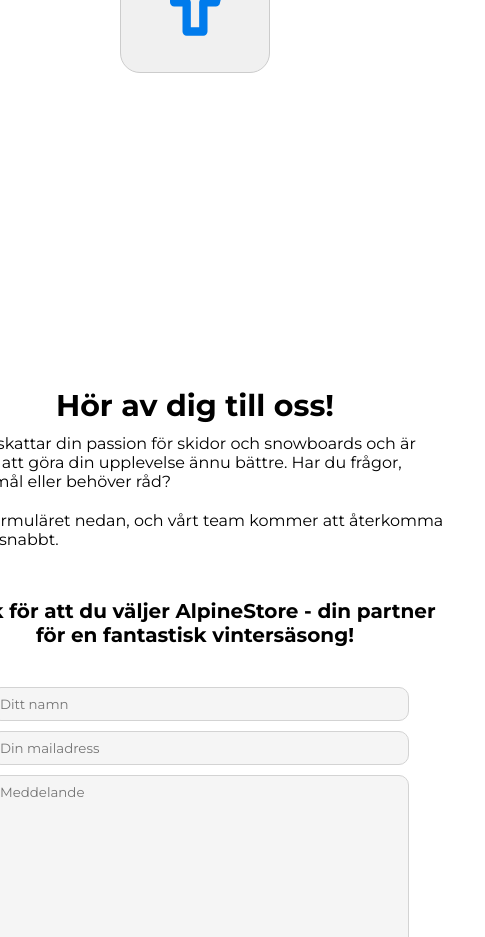
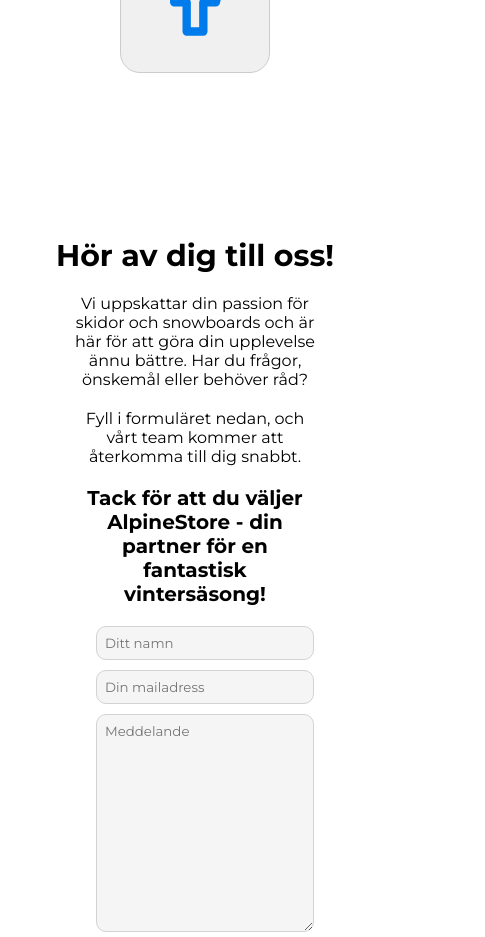
Before and after one commit to pbckman/FE2_Webshop, a React (Vite) app: page /contact in a window 390 px wide. Shown: the part 1260-2197 px from the top of the page, 485 px wide, since content can reach past the window. Built offline with nearby package versions, Linux system fonts and the light colour scheme.

Commit message:
fixed some responsiveness

```diff
--- a/src/components/EmailForm.jsx
+++ b/src/components/EmailForm.jsx
@@ -7,7 +7,7 @@
   flex-direction: column;
   align-items: center;
   max-width: 400px;
-  margin: auto;
+  padding-left: 20px; /* THIS */
 `;
 
 const StyledInput = styled.input`
@@ -18,6 +18,9 @@
   border-radius: 10px;
   border: 1px solid lightgrey;
   background-color: #f5f5f5;
+  @media (max-width: 800px) {
+    width: 200px;
+  }
 `;
 
 const StyledTextarea = styled.textarea`
@@ -29,6 +32,9 @@
   border-radius: 10px;
   border: 1px solid lightgrey;
   background-color: #f5f5f5;
+  @media (max-width: 800px) {
+    width: 200px;
+  }
 `;
 
 const StyledButton = styled.button`
@@ -42,6 +48,9 @@
 
   &:hover {
     background-color: ${(props) => (props.disabled ? '#007BECFF' : '#005fa3')};
+  }
+  @media (max-width: 800px) {
+    width: 200px;
   }
 `;
 
--- a/src/pages/About.jsx
+++ b/src/pages/About.jsx
@@ -86,7 +86,6 @@
 
 
 
-
 function About(props) {
     return (
         <>
--- a/src/pages/Contact.jsx
+++ b/src/pages/Contact.jsx
@@ -9,12 +9,15 @@
 
 const ContactWrapper = styled.div`
   height: auto;
+  display: flex;
+  flex-direction: column;
+  align-items: center;
 `;
 
 const BoxesContainer = styled.div`
   display: flex;
   justify-content: center;
-  @media(max-width: 720px) {
+  @media(max-width: 850px) {
     flex-direction: column;
     align-items: center;
   }
@@ -28,12 +31,10 @@
   height: 70vh;
   width: 70vh;
   box-sizing: border-box;
+  text-align: center;
   h1, h2, p{
     margin: 10px;
     padding: 0;
-  }
-  h2 {
-    text-align: center;
   }
   p {
     width: 300px;
@@ -44,23 +45,15 @@
     font-size: 20px;
     padding-top: 40px;
   }
-  img{
-      width: 600px;
-      height: 600px;
-      object-fit: cover;
-    }
-  @media (max-width: 1300px) {
-    margin-bottom: 330px;
+  @media (max-width: 1500px) {
+    margin-bottom: 150px;
     width: 400px;
-    img{
-      display: none;
-    }
   }`
 
 const SoMeBoxWrapper = styled.div`
   display: flex;
   justify-content: center;
-  @media (max-width: 720px) {
+  @media (max-width: 800px) {
     flex-direction: column;
   }
   `;
@@ -85,18 +78,31 @@
   display: flex;
   justify-content: center;
   padding-top: 20px;
-  svg{
+  svg {
     width: 100px;
     height: 100px;
     color: #007BECFF;
 
     &:hover {
       color: #005fa3;
+    }
   }
 ;`
 const FormWrapper = styled.div`
+  display: flex;
+  justify-content: center;
   padding-bottom: 75px;
-  width: 100%;
+  padding-top: 100px;
+  width: 300px;
+  box-sizing: border-box;
+  flex-direction: column;
+  align-items: center;
+  @media (max-width: 800px) {
+    margin-top: 330px;
+  }
+`;
+
+const TextWrapper = styled.div`
   display: flex;
   flex-direction: column;
   align-items: center;
@@ -106,21 +112,23 @@
     margin: 0;
   }
   p {
-    width: 500px;
+    padding-top: 20px;
     margin: 0;
-    padding: 10px;
-
+    text-align: center;
   }
   & > p:nth-of-type(3) {
     font-weight: bold;
     text-align: center;
     font-size: 20px;
-    padding: 40px;
+    padding: 20px 0 20px 0;
   }
-  @media (max-width: 720px) {
-    margin-top: 500px;
+  @media (max-width: 1600px) {
+    padding-top: 100px;
+    p {
+      width: 250px;
+    }
   }
-`;
+  `;
 
 
 function Contact(props) {
@@ -158,10 +166,12 @@
                   </Box>
               </BoxesContainer>
               <FormWrapper>
+                  <TextWrapper>
                   <h3>Hör av dig till oss!</h3>
                   <p>Vi uppskattar din passion för skidor och snowboards och är här för att göra din upplevelse ännu bättre. Har du frågor, önskemål eller behöver råd?</p>
                       <p>Fyll i formuläret nedan, och vårt team kommer att återkomma till dig snabbt.</p>
                       <p>Tack för att du väljer AlpineStore - din partner för en fantastisk vintersäsong!</p>
+                  </TextWrapper>
             <EmailForm />
               </FormWrapper>
           </ContactWrapper>
```
